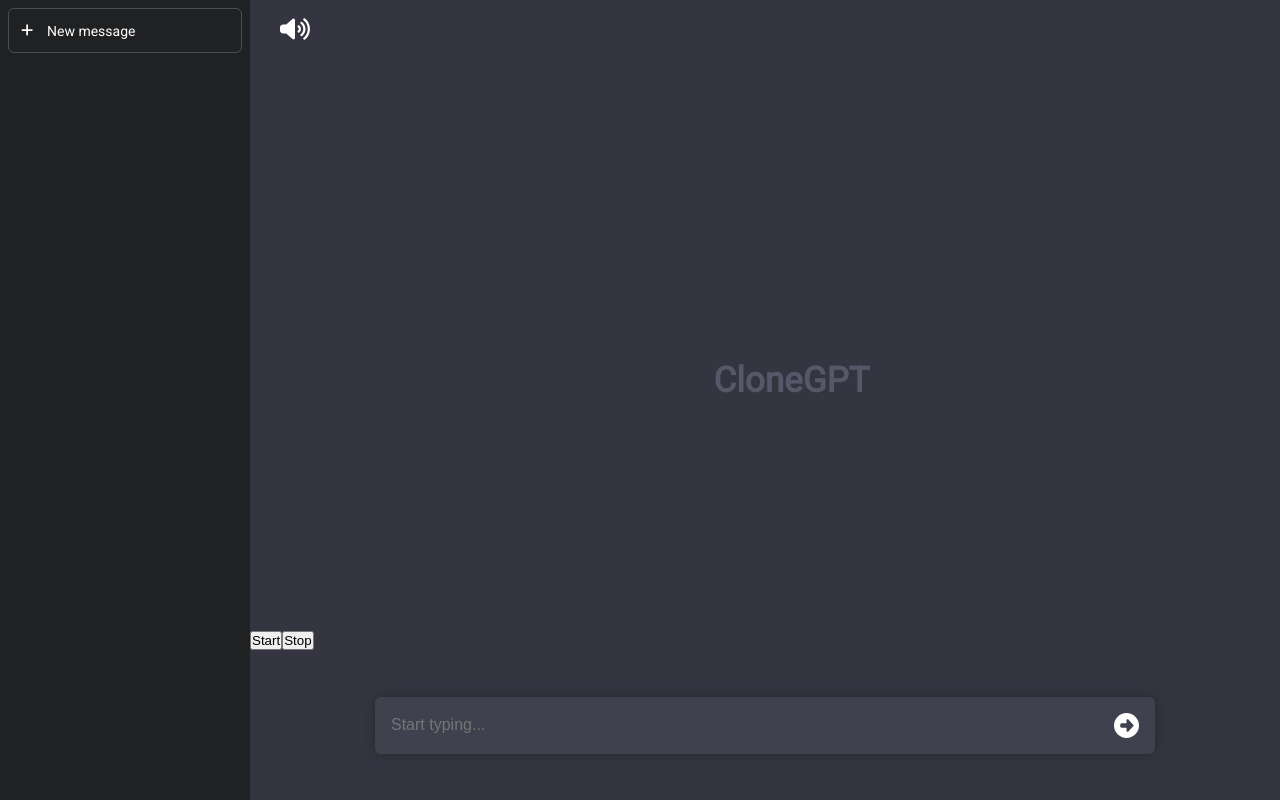
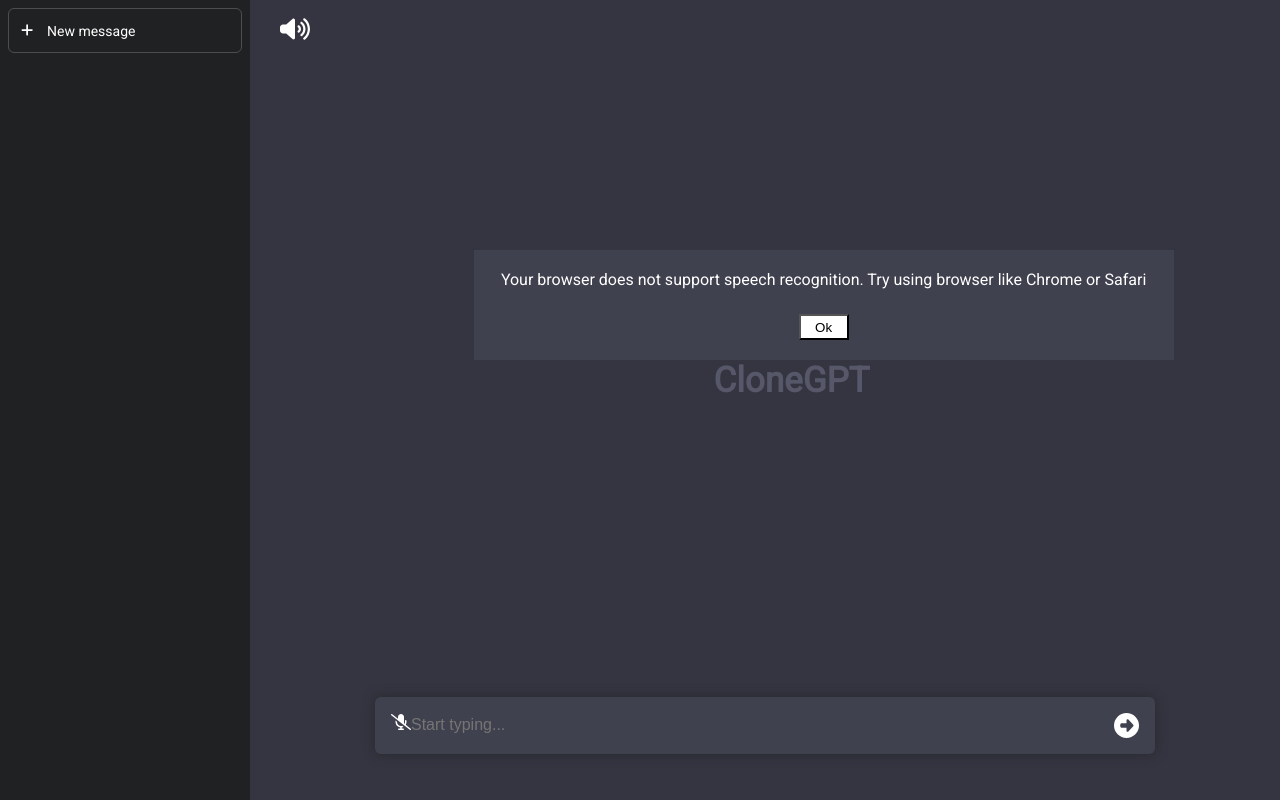
Before and after one commit to ynzulak/voicegpt, a Next.js app: page / in a window 1280 px wide. Built offline with nearby package versions, Linux system fonts and the light colour scheme.

Commit message:
Working on speech-to-text module

```diff
--- a/components/SpeechToText.tsx
+++ b/components/SpeechToText.tsx
@@ -1,9 +1,22 @@
-import { useState } from "react";
+import { useEffect, useState } from "react";
+
+import { FontAwesomeIcon } from "../node_modules/@fortawesome/react-fontawesome/index";
+import { faMicrophone, faMicrophoneSlash} from '../node_modules/@fortawesome/free-solid-svg-icons/index'
 
 const SpeechToText = () => {
+  const [isSpeech, setIsSpeech] = useState(false);
   const [transcript, setTranscript] = useState('');
   const [noSupport, setNoSupport] = useState('');
   let recognition: any = null;
+
+  const handleClick = () => {
+    setIsSpeech(!isSpeech);
+    if (!isSpeech) {
+      startListening();
+    } else {
+      stopListening();
+    }
+  };
 
   const startListening = () => {
     if ('SpeechRecognition' in window || 'webkitSpeechRecognition' in window) {
@@ -15,9 +28,13 @@
         setTranscript(currentTranscript);
       };
 
+      recognition.onend = () => {
+        setIsSpeech(false);
+      };
+
       recognition.start();
     } else {
-      setNoSupport("Twoja przeglądarka nie obsługuje rozpoznawania mowy.");
+      setNoSupport("Your browser does not support speech recognition. Try using browser like Chrome or Safari");
     }
   };
 
@@ -30,10 +47,21 @@
   console.log(transcript);
 
   return (
-    <div>
-      <button onClick={startListening}>Start</button>
-      <button onClick={stopListening}>Stop</button>
-      {noSupport && <p>{noSupport}</p>}
+    <div className="speech-recognition">
+      <div className="microphone" onClick={handleClick}>
+        {isSpeech ? (
+          <FontAwesomeIcon icon={faMicrophone} />
+        ) : (
+          <FontAwesomeIcon icon={faMicrophoneSlash} />
+        )}
+      </div>
+      <div className="no-support-modal">
+        <div className="modal-text">
+          <p>Your browser does not support speech recognition. Try using browser like Chrome or Safari</p>
+        </div>
+        <button className="ok-button">Ok</button>
+      </div>
+      {noSupport && <div className="no-support"><p>{noSupport}</p></div>}
       {transcript && <p>{transcript}</p>}
     </div>
   );
--- a/components/Submit.tsx
+++ b/components/Submit.tsx
@@ -22,9 +22,9 @@
     <div className='text-container'>
     <SpeechComponent/>
     <Responses />
-    <SpeechToText />
       <div className='user-container'>
         <div className='type-bar'>
+        <SpeechToText />
           <div className='user-text'>
             <input className='user-text' type='text' placeholder='Start typing...' value={inputMessage} onChange={(e) => setInputMessage(e.target.value)}
             onKeyPress={handleKeyPress}/>
--- a/src/app/page.tsx
+++ b/src/app/page.tsx
@@ -1,7 +1,7 @@
 'use client'
-import '@babel/polyfill';
 import Submit from '../../components/Submit'
 import { ChatProvider } from '../../components/ChatContext'
+
 
 import './styles/main.scss'
 
--- a/src/app/styles/main.scss
+++ b/src/app/styles/main.scss
@@ -123,6 +123,31 @@
             background-color: rgb(64,65,79);
             padding: 16px;
 
+            .speech-recognition{
+                display: flex;
+
+                .no-support-modal {
+                    display: flex;
+                    align-items: center;
+                    flex-direction: column;
+                    width: 700px;
+                    height: 110px;
+                    background-color: rgb(64,65,79);
+                    bottom: 55%;
+                    left: 37%;
+                    position: absolute;
+                    padding: 20px 0;
+                    .modal-text {
+                        padding-bottom: 25px
+                    }
+                    .ok-button {
+                        height: 100px;
+                        width: 50px;
+                        background-color: #fff;
+                    }
+                }
+            }
+
             .user-text{
                 flex: 1;
                 font-size: 16px;
```
